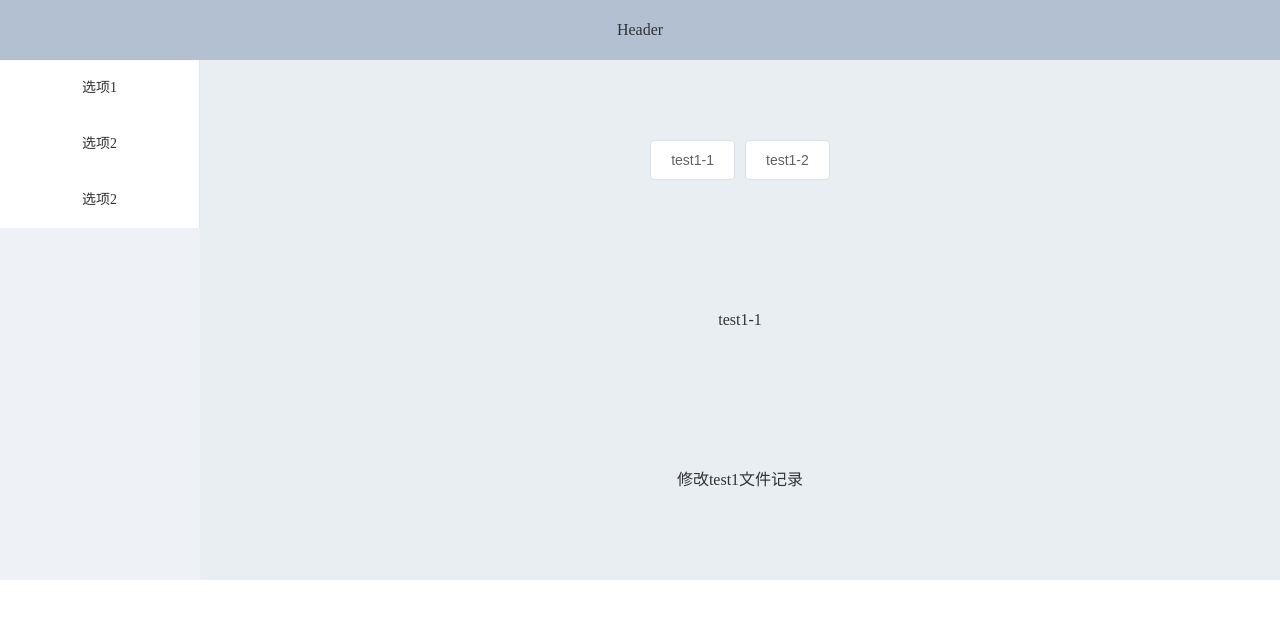
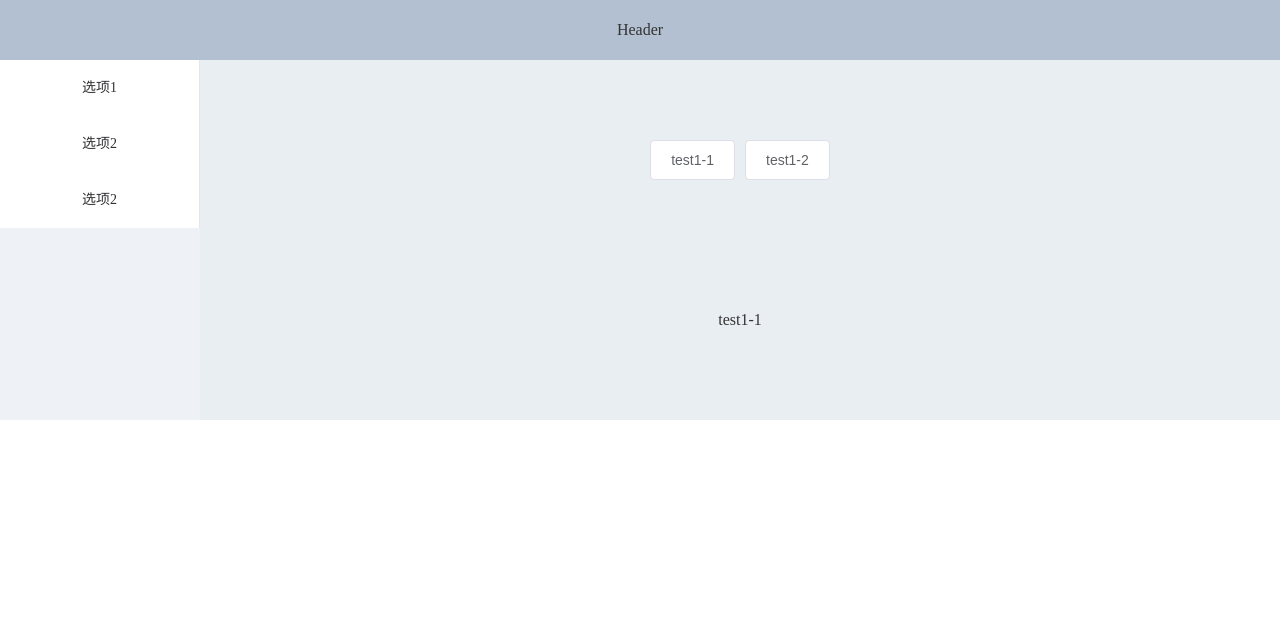
Before and after one commit to itsmyturn/mydemo, a Vue app: page /#/test1/test1-1 in a window 1280 px wide. Shown: the top 618 px of the page. Built offline with nearby package versions, Linux system fonts and the light colour scheme.

Commit message:
修改test1

```diff
--- a/src/pages/test1.1.vue
+++ b/src/pages/test1.1.vue
@@ -1,7 +1,6 @@
 <template>
     <div class="test1-1">
         test1-1
-        <div>修改test1文件记录</div>
     </div>
 </template>
 <script>
```
